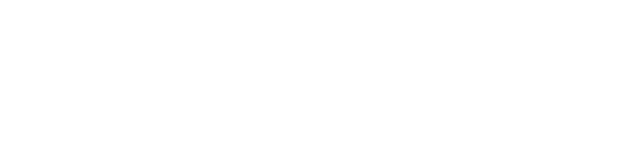
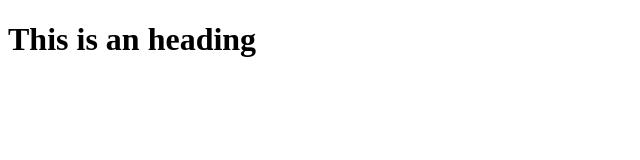
Before and after one commit to adnensaid/revert, a plain HTML site: page index.html in a window 1280 px wide. Shown: the whole page, without its empty margins (0-640 px from the left). Drawn offline with Linux system fonts and the light colour scheme.

Commit message:
added heading to index file

```diff
--- a/index.html
+++ b/index.html
@@ -6,6 +6,6 @@
   <title>Revert</title>
 </head>
 <body>
-
+  <h1>This is an heading</h1>
 </body>
 </html>
```
